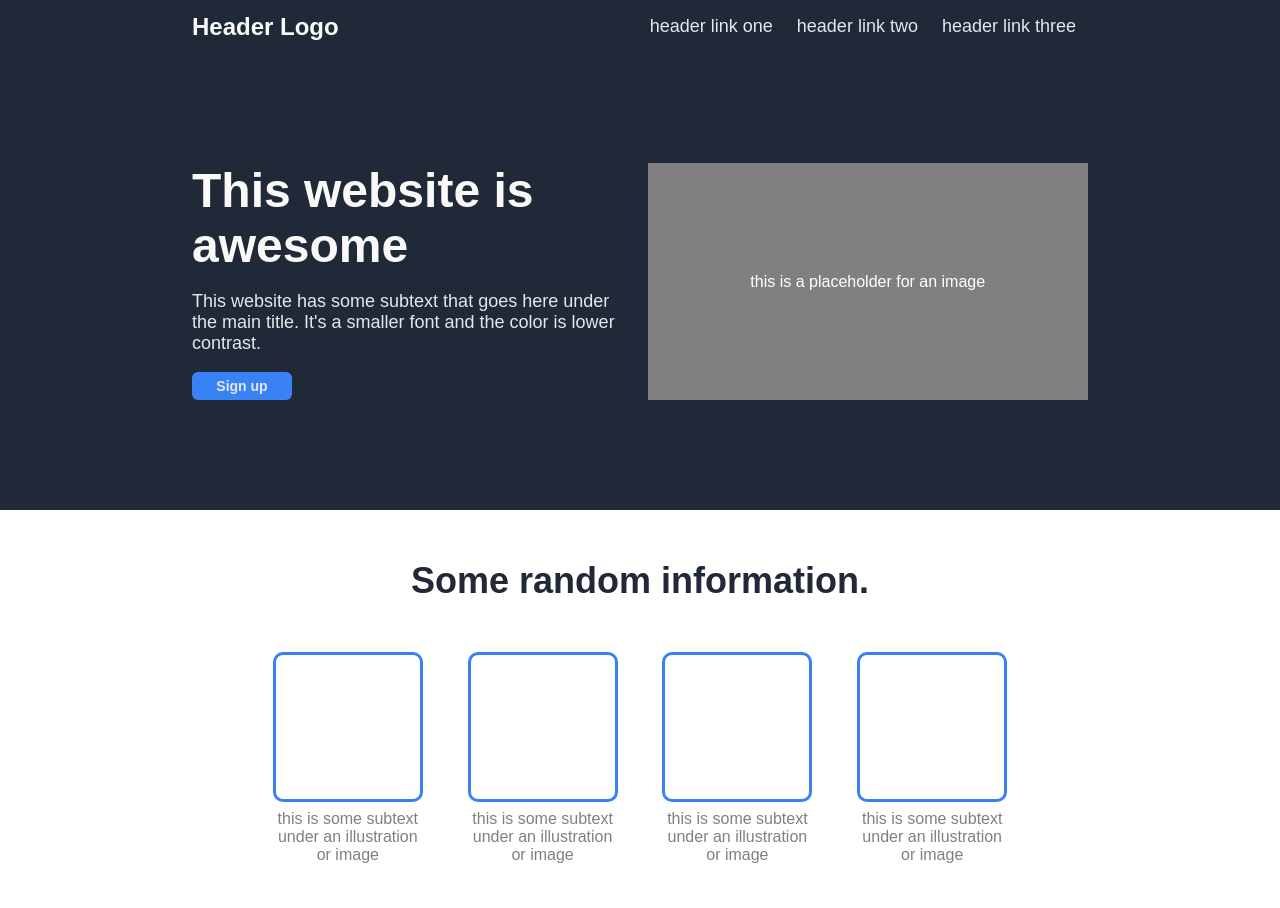
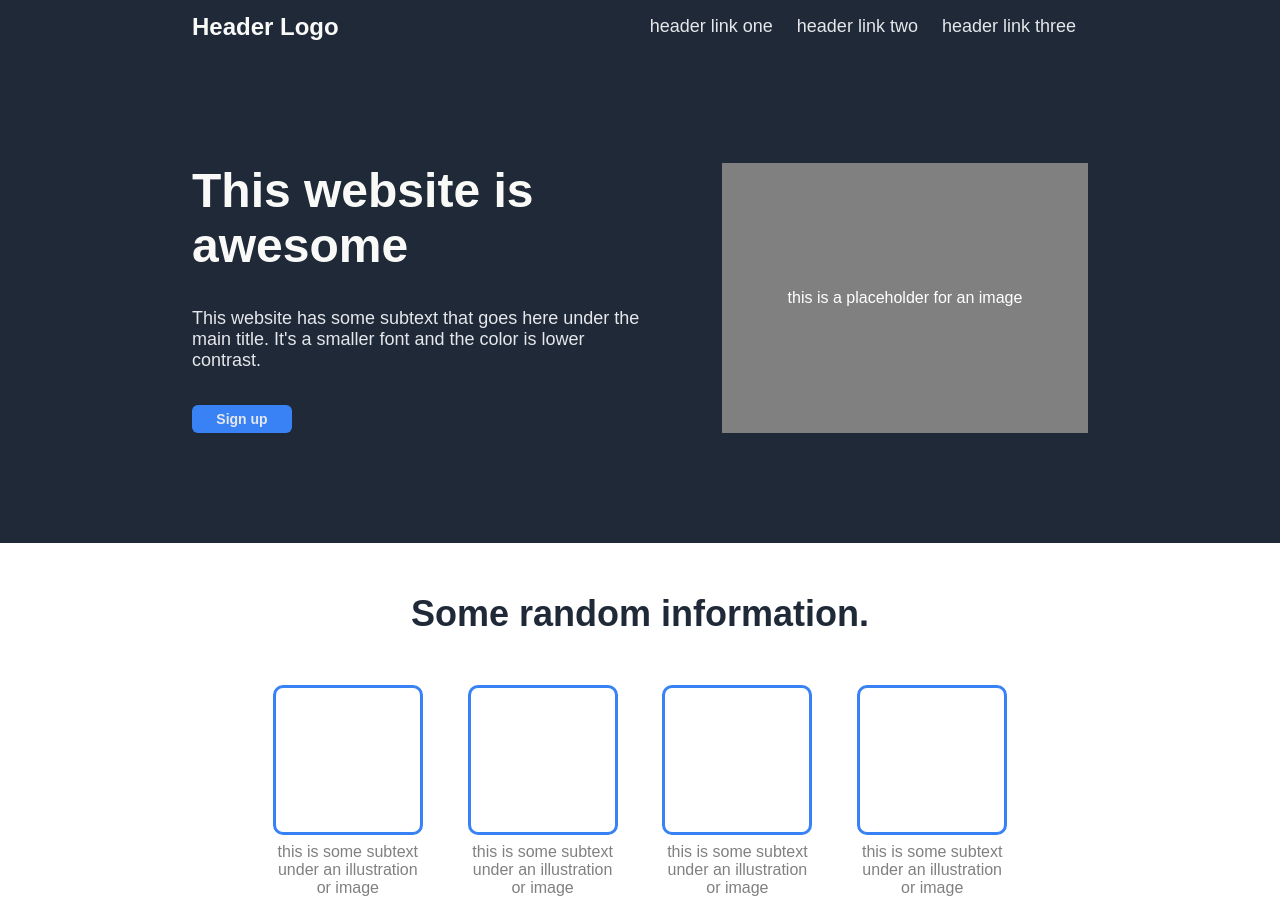
Before and after one commit to Neroslike/landing-page, a plain HTML site: page index.html in a window 1280 px wide. Shown: the top 908 px of the page. Drawn offline with Linux system fonts and the light colour scheme.

Commit message:
Add some sizing to main-content

```diff
--- a/styles/style.css
+++ b/styles/style.css
@@ -50,7 +50,7 @@ a {
     display: flex;
     background-color: #1F2937;
     padding: 110px 15%;
-    gap: 15px;
+    gap: 80px;
 }
 
 .main-text {
@@ -77,15 +77,20 @@ button {
 }
 
 .left {
-    width: 50%;
+    max-width: 450px;
+    display: flex;
+    flex-direction: column;
+    justify-content: space-between;
 }
 
 .right {
     display: flex;
-    width: 50%;
+    max-width: 50%;
+    height: 270px;
     background-color: gray;
     align-items: center;
     justify-content: center;
+    flex: 1;
 }
 
 .image {
```
